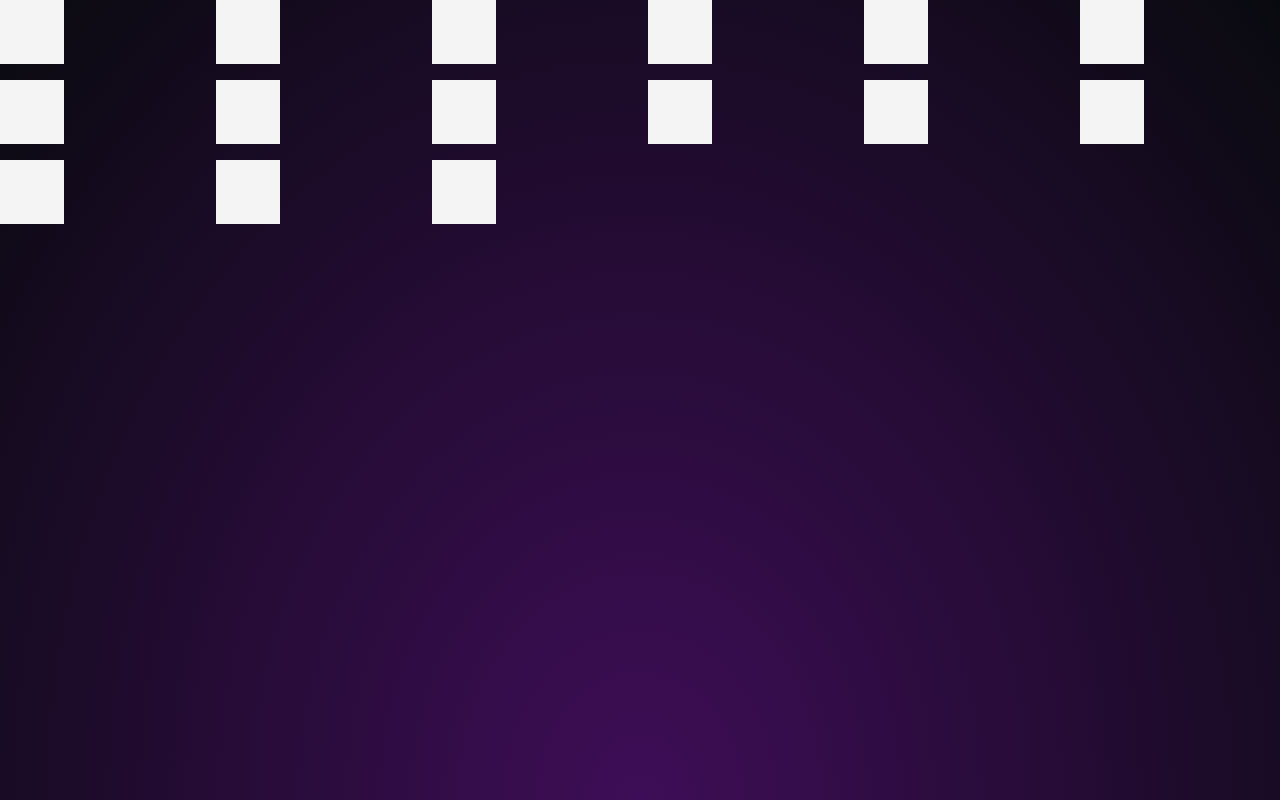
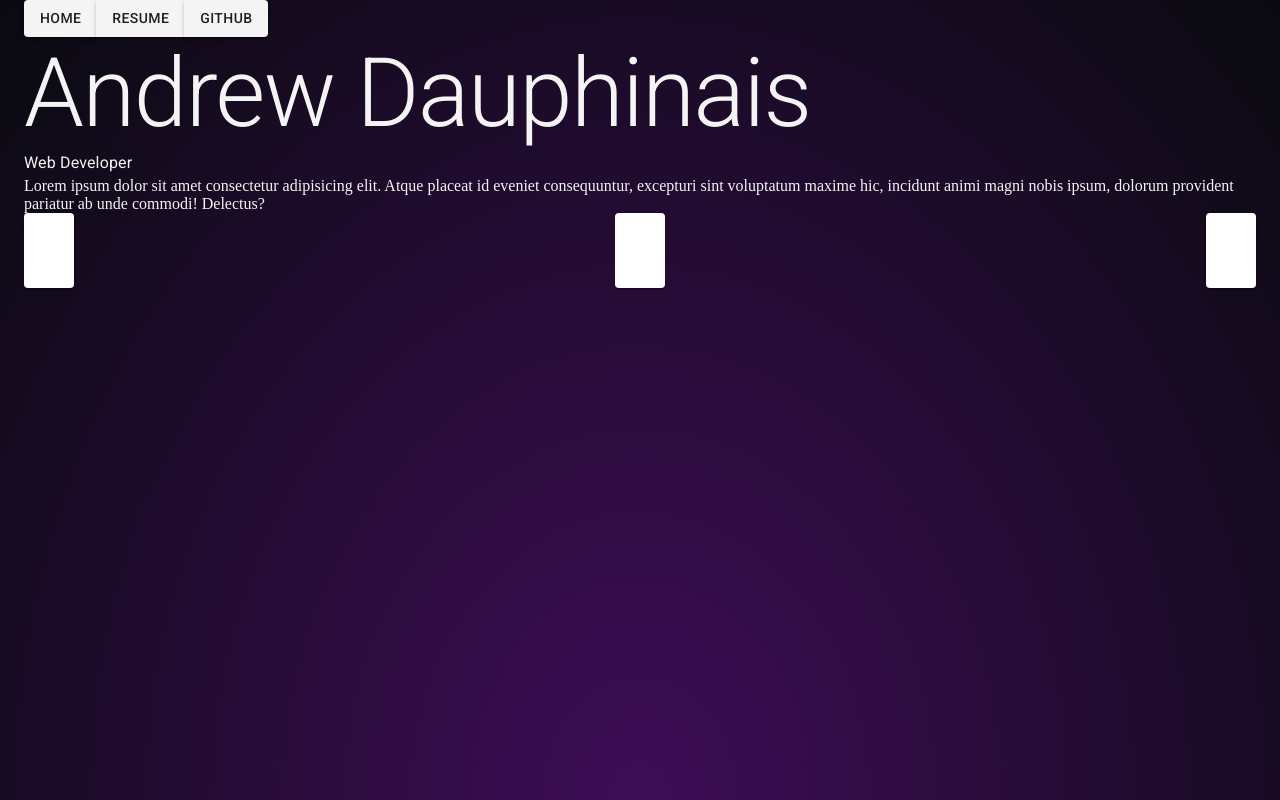
Before and after one commit to idollabs/Portfolio_Site, a React (Create React App) app: page / in a window 1280 px wide. Built offline with nearby package versions, Linux system fonts and the light colour scheme.

Commit message:
Added material-ui

```diff
--- a/package.json
+++ b/package.json
@@ -3,6 +3,8 @@
   "version": "0.1.0",
   "private": true,
   "dependencies": {
+    "@material-ui/core": "^4.11.3",
+    "@material-ui/icons": "^4.11.2",
     "@testing-library/jest-dom": "^5.11.9",
     "@testing-library/react": "^11.2.3",
     "@testing-library/user-event": "^12.6.0",
--- a/public/index.html
+++ b/public/index.html
@@ -25,6 +25,14 @@
       Learn how to configure a non-root public URL by running `npm run build`.
     -->
     <title>React App</title>
+    <link
+      rel="stylesheet"
+      href="https://fonts.googleapis.com/css?family=Roboto:300,400,500,700&display=swap"
+    />
+    <link
+      rel="stylesheet"
+      href="https://fonts.googleapis.com/icon?family=Material+Icons"
+    />
   </head>
   <body>
     <noscript>You need to enable JavaScript to run this app.</noscript>
--- /dev/null
+++ b/src/Mui.js
@@ -0,0 +1,38 @@
+import React from 'react';
+import { Button, ButtonGroup, Container, Typography } from '@material-ui/core';
+import { theme } from './theme';
+import { makeStyles, ThemeProvider } from '@material-ui/core/styles';
+import Portfolio from './Portfolio/Portfolio';
+
+const Mui = () => {
+  return (
+    <ThemeProvider theme={theme}>
+      <Container>
+        <div>
+          <ButtonGroup>
+            <Button variant='contained' color='primary'>
+              Home
+            </Button>
+            <Button variant='contained' color='primary'>
+              Resume
+            </Button>
+            <Button variant='contained' color='primary'>
+              GitHub
+            </Button>
+          </ButtonGroup>
+          <Typography variant='h1'>Andrew Dauphinais</Typography>
+          <Typography variant='subtitle1'>Web Developer</Typography>
+          <p>
+            Lorem ipsum dolor sit amet consectetur adipisicing elit. Atque
+            placeat id eveniet consequuntur, excepturi sint voluptatum maxime
+            hic, incidunt animi magni nobis ipsum, dolorum provident pariatur ab
+            unde commodi! Delectus?
+          </p>
+        </div>
+        <Portfolio />
+      </Container>
+    </ThemeProvider>
+  );
+};
+
+export default Mui;
--- /dev/null
+++ b/src/Portfolio/Portfolio.js
@@ -0,0 +1,18 @@
+import React from 'react';
+import { Paper } from '@material-ui/core';
+
+const Portfolio = () => {
+  return (
+    <div className='portfolioContainer'>
+      {/* <div className='portfolioItem'></div>
+      <div className='portfolioItem'></div>
+      <div className='portfolioItem'></div>
+      <div className='portfolioItem'></div> */}
+      <Paper style={{ height: 75, width: 50 }} />
+      <Paper style={{ height: 75, width: 50 }} />
+      <Paper style={{ height: 75, width: 50 }} />
+    </div>
+  );
+};
+
+export default Portfolio;
--- a/src/index.css
+++ b/src/index.css
@@ -12,6 +12,10 @@ html {
   overflow: hidden;
 }
 
+body {
+  color: #f4f4f4;
+}
+
 .grid {
   display: grid;
   grid-template-columns: repeat(auto-fill, minmax(200px, 1fr));
@@ -22,6 +26,12 @@ html {
   /* gap: 1rem */
 }
 
+.portfolioContainer {
+  display: flex;
+  justify-content: space-between;
+  flex-wrap: wrap;
+}
+
 .portfolioItem {
   height: 4rem;
   width: 4rem;
--- a/src/index.js
+++ b/src/index.js
@@ -1,14 +1,15 @@
 import React from 'react';
 import ReactDOM from 'react-dom';
 import './index.css';
-import App from './App';
-import Intro from './Intro';
-import Slider from './Slider';
-import Grid from './Grid';
+// import App from './App';
+// import Intro from './Intro';
+// import Slider from './Slider';
+// import Grid from './Grid';
+import Mui from './Mui';
 
 ReactDOM.render(
   <React.StrictMode>
-    <Grid />
+    <Mui />
   </React.StrictMode>,
   document.getElementById('root')
 );
--- /dev/null
+++ b/src/theme.js
@@ -0,0 +1,21 @@
+import { createMuiTheme } from '@material-ui/core/styles';
+
+export const theme = createMuiTheme({
+  typography: {
+    allVariants: {
+      color: '#f4f4f4',
+    },
+    h2: {
+      fontSize: 36,
+      marginBottom: 20,
+    },
+  },
+  palette: {
+    primary: {
+      main: '#f4f4f4',
+    },
+    secondary: {
+      main: '#f4f4f4',
+    },
+  },
+});
```
Also changed, not shown: 2 other files (tests, documents, lock files or other folders).
